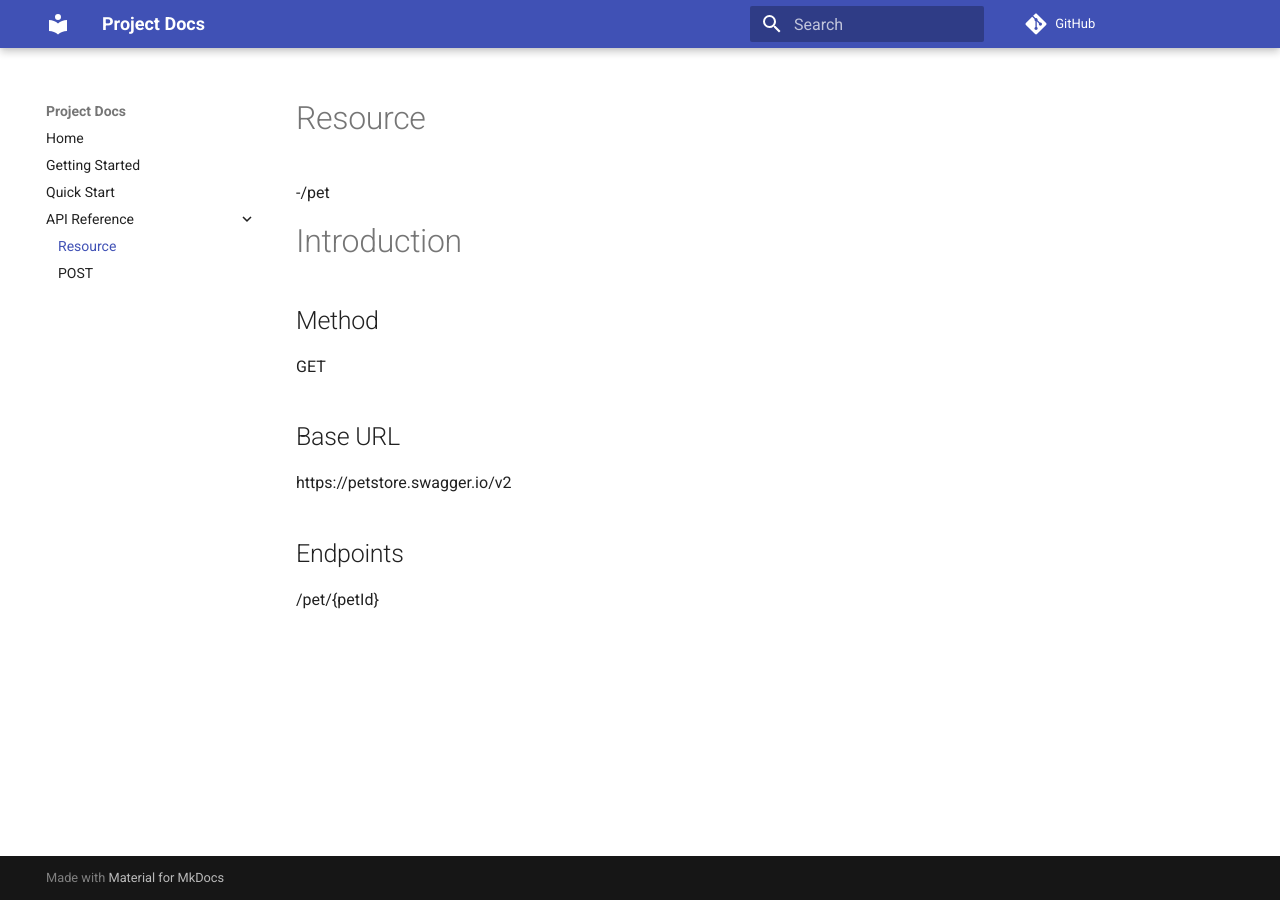
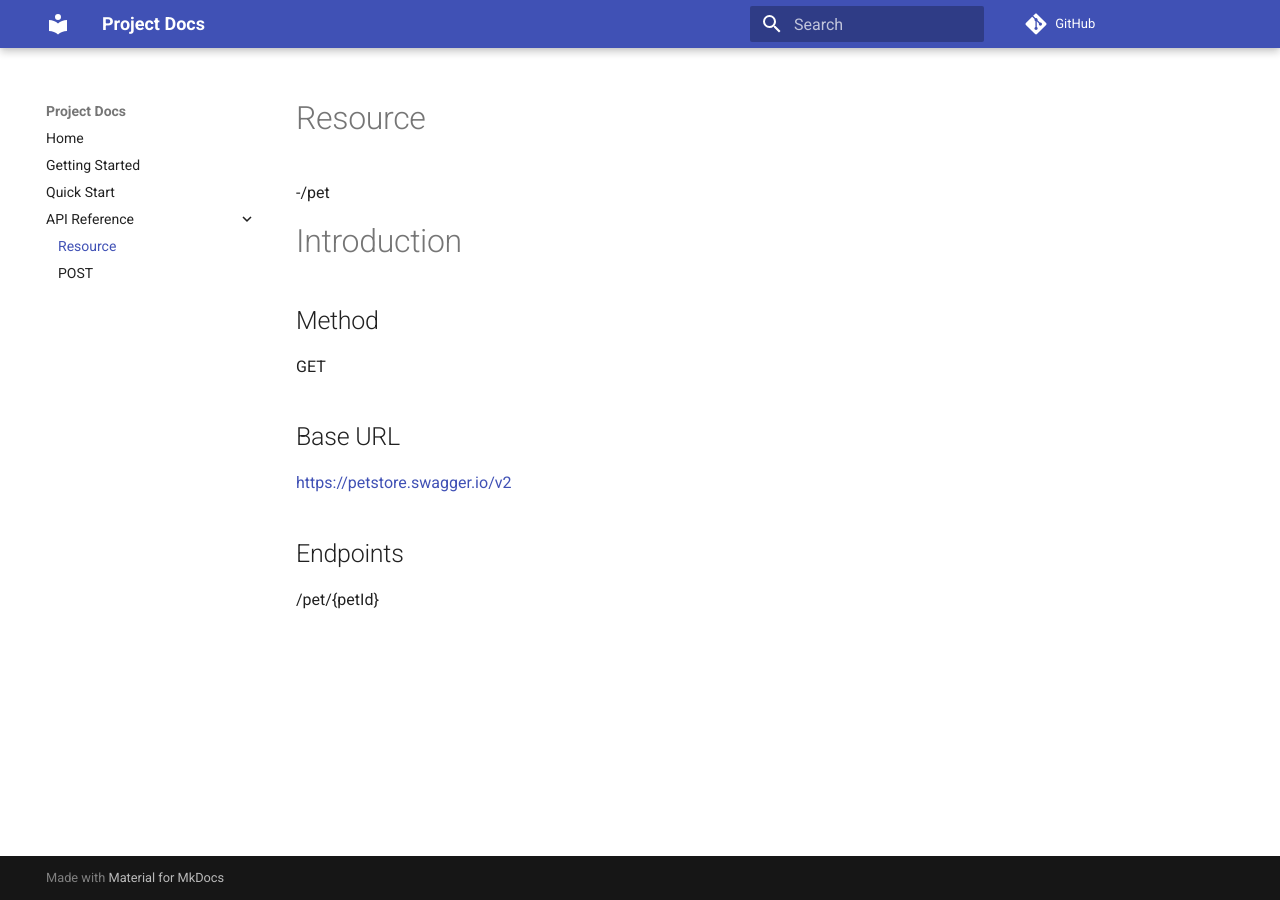
Before and after one commit to RCG1412/Practice-D-A-C, an MkDocs documentation site: the page built from docs/API Reference Guide/GET.md, in a window 1280 px wide. Built offline with MkDocs 1.6.1 and Material for MkDocs 9.7.7, drawn with Linux system fonts in a browser that asks for light colours; comment, search, counter and statistics services are not loaded.

Commit message:
updated GET

```diff
--- a/docs/API Reference Guide/GET.md
+++ b/docs/API Reference Guide/GET.md
@@ -1,13 +1,17 @@
 # Resource
+
 -/pet
 
 # Introduction
 
 ## Method
+
 GET
 
 ## Base URL
-https://petstore.swagger.io/v2
+
+<https://petstore.swagger.io/v2>
 
 ## Endpoints
+
 /pet/{petId}
```
